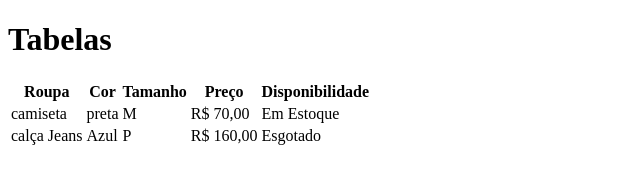
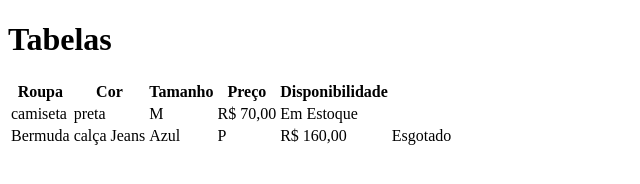
Before and after one commit to Oczar0/aula-tabela, a plain HTML site: page index.html in a window 1280 px wide. Shown: the whole page, without its empty margins (0-640 px from the left). Drawn offline with Linux system fonts and the light colour scheme.

Commit message:
adicionado um item na lista

```diff
--- a/index.html
+++ b/index.html
@@ -24,6 +24,7 @@
             <td>Em Estoque</td>
         </tr>
         <tr>
+            <td>Bermuda </td>
             <td>calça Jeans</td>
             <td>Azul</td>
             <td>P</td>
```
